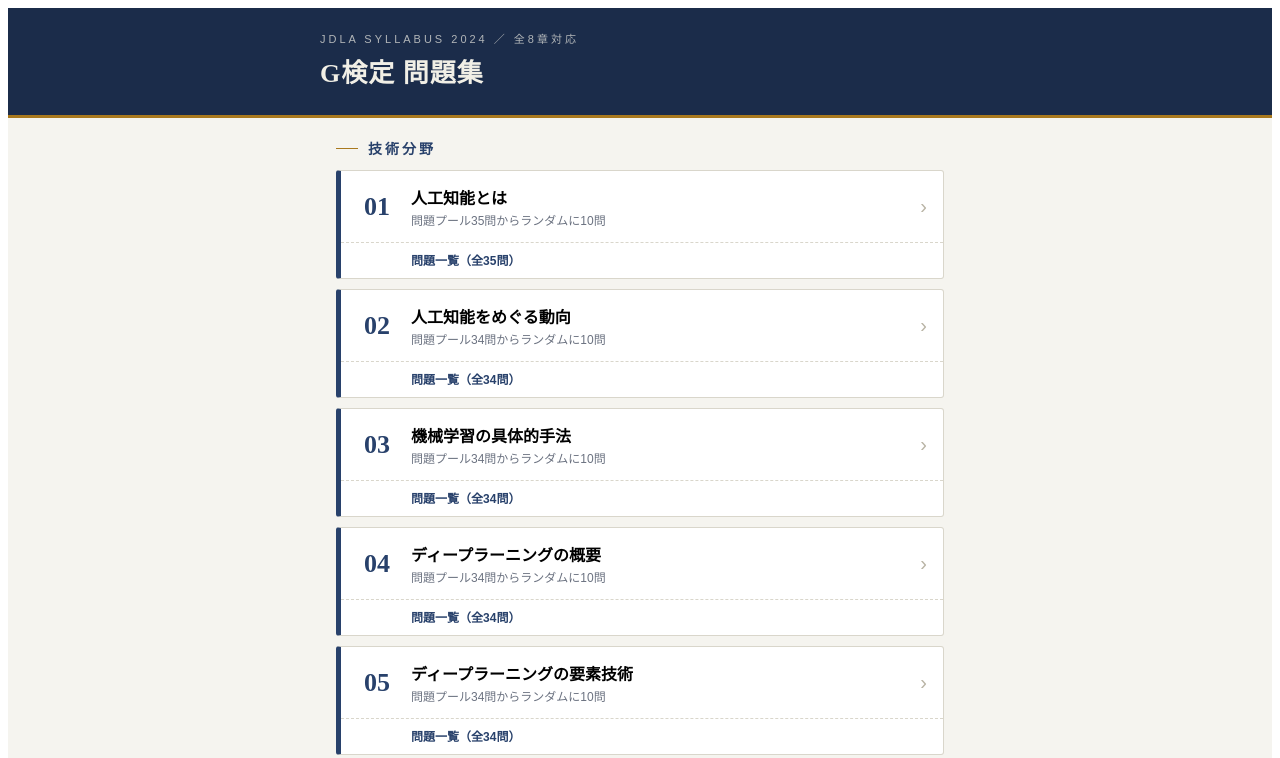
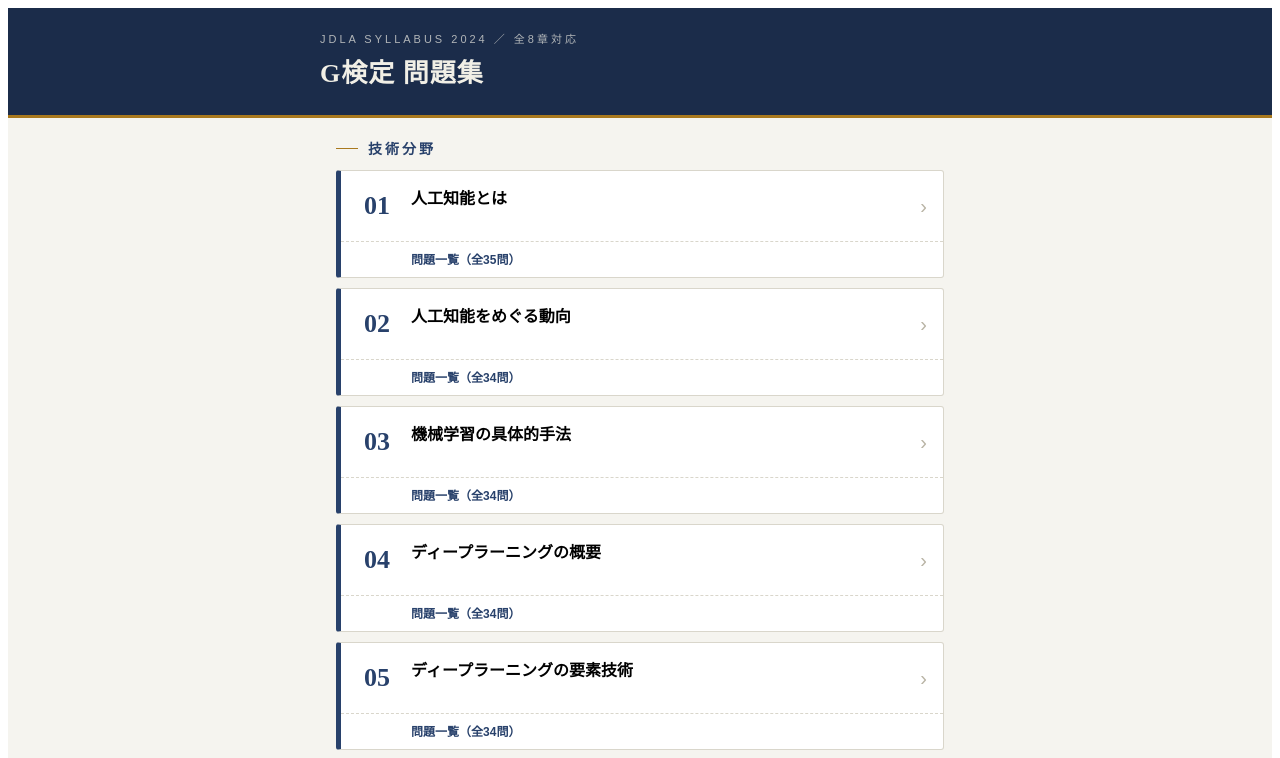
Before and after one commit to kuma11bear25-gif/g-kentei-quiz, a React (Vite) app: page / in a window 1280 px wide. Shown: the top 758 px of the page. Built offline with nearby package versions, Linux system fonts and the light colour scheme.

Commit message:
章一覧の「問題プールNN問からランダムに10問」の文章を削除
途中保存がない章では説明文を表示せず空欄にした。

```diff
--- a/src/App.jsx
+++ b/src/App.jsx
@@ -2265,12 +2265,10 @@ function ChapterList({ chapters, progress, savedSessions, loaded, onSelect, onBr
                     </div>
                     <div style={{ flex: 1, minWidth: 0 }}>
                       <div style={{ fontSize: 16, fontWeight: 700, marginBottom: 2 }}>{c.title}</div>
-                      <div style={{ fontSize: 12, color: "#6B7280" }}>
-                        {loaded
-                          ? saved
-                            ? `前回の続きから再開できます（${saved.answers.length}/${saved.sessionIndices.length}問まで回答済み）`
-                            : `問題プール${c.questions.length}問からランダムに10問`
-                          : "読み込み中…"}
+                      <div style={{ fontSize: 12, color: "#6B7280", minHeight: 16 }}>
+                        {loaded && saved
+                          ? `前回の続きから再開できます（${saved.answers.length}/${saved.sessionIndices.length}問まで回答済み）`
+                          : ""}
                       </div>
                     </div>
                     <div style={{ fontSize: 20, color: "#B9B4A5" }}>›</div>
```
